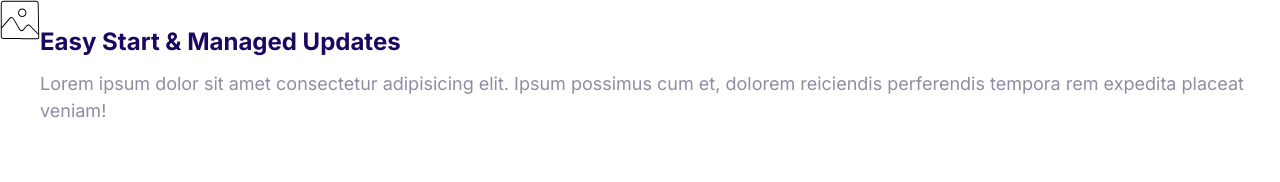
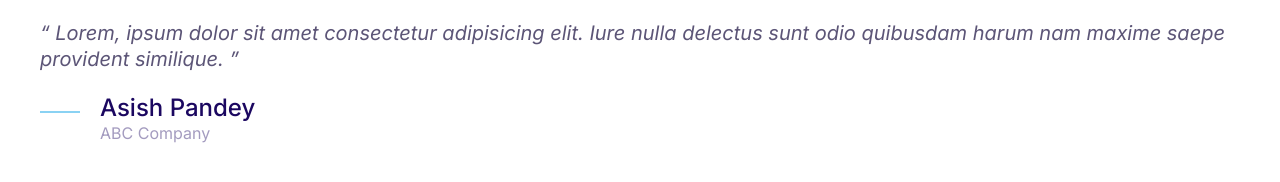
Before and after one commit to AsishPandey12/Cloud-Hub, a plain HTML site: page index.html in a window 1280 px wide. Drawn offline with Linux system fonts and the light colour scheme.

Commit message:
Build yhe quote component.

```diff
--- a/css/style.css
+++ b/css/style.css
@@ -4,6 +4,7 @@
   --color-accent: #ff3400;
   --color-heading: #1b0760;
   --color-body: #918ca4;
+  --color-body-darker: #5c5577;
   --color-border: #ccc;
   --border-radius: 30px;
 }
@@ -385,3 +386,64 @@
 .media {
   display: flex;
 }
+
+.media__title {
+  margin-top: 0;
+}
+
+.media__body {
+  margin: 0 2rem;
+}
+
+.media__image {
+  margin-top: 1rem;
+}
+
+/* Quotes */
+.quote {
+  font-size: 3rem;
+  font-style: italic;
+  color: var(--color-body-darker);
+  line-height: 1.3;
+}
+
+.quote__text::before {
+  content: open-quote;
+}
+
+.quote__text::after {
+  content: close-quote;
+}
+
+.quote__author {
+  font-size: 3rem;
+  font-weight: 500;
+  font-style: normal;
+  margin-bottom: 0;
+}
+
+.quote__organization {
+  color: var(--color-heading);
+  opacity: 0.4;
+  font-size: 2rem;
+  font-style: normal;
+}
+
+.quote__line {
+  position: relative;
+  bottom: 10px;
+}
+
+@media screen and (min-width: 1024px) {
+  .quote {
+    font-size: 2rem;
+  }
+
+  .quote__author {
+    font-size: 2.4rem;
+  }
+
+  .quote__organization {
+    font-size: 1.6rem;
+  }
+}
--- a/index.html
+++ b/index.html
@@ -14,20 +14,24 @@
     <title>Document</title>
   </head>
   <body>
+    <blockquote class="quote">
+      <p class="quote__text">
+        Lorem, ipsum dolor sit amet consectetur adipisicing elit. Iure nulla
+        delectus sunt odio quibusdam harum nam maxime saepe provident similique.
+      </p>
+      <footer>
         <div class="media">
           <div class="media__image">
-        <svg class="icon icon--primary">
-          <use xlink:href="images/sprite.svg#snap"></use>
+            <svg class="icon icon--primary quote__line">
+              <use xlink:href="images/sprite.svg#line"></use>
             </svg>
           </div>
           <div class="media__body">
-        <h3 class="media__title">Easy Start & Managed Updates</h3>
-        <p>
-          Lorem ipsum dolor sit amet consectetur adipisicing elit. Ipsum
-          possimus cum et, dolorem reiciendis perferendis tempora rem expedita
-          placeat veniam!
-        </p>
+            <h3 class="media__title quote__author">Asish Pandey</h3>
+            <p class="quote__organization">ABC Company</p>
           </div>
         </div>
+      </footer>
+    </blockquote>
   </body>
 </html>
```
Also changed, not shown: components/media.html (added, +15 -0 lines), components/quotes.html (added, +19 -0 lines). Lines whose indentation alone changed are shown as unchanged.
